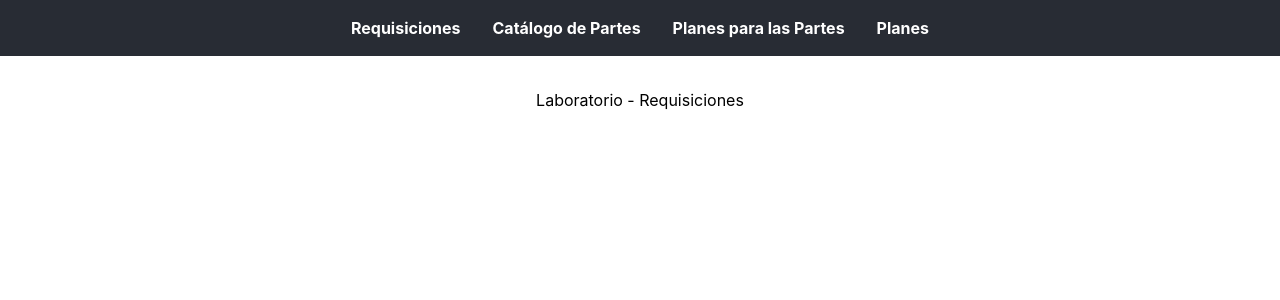
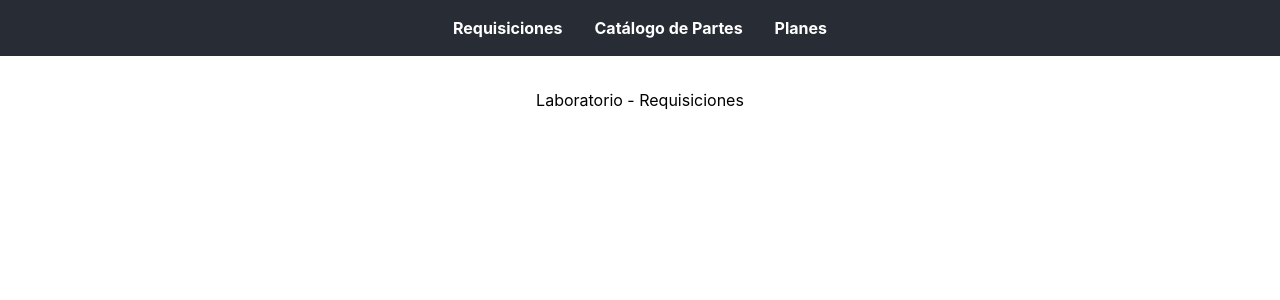
Before and after one commit to JeyphLara/FrontEquipoX, a React (Create React App) app: page / in a window 1280 px wide. Shown: the top 300 px of the page. Built offline with nearby package versions, Linux system fonts and the light colour scheme.

Commit message:
1. Cambio de nombre de DockerFile 2. Ajuste de configuracion  de dockerfile 3. Se borra entrada menu que no se usa

```diff
--- a/src/App.tsx
+++ b/src/App.tsx
@@ -24,7 +24,6 @@ function App() {
         <ul className="nav-links">
           <li><Link to="/requisiciones">Requisiciones</Link></li>
           <li><Link to="/catalogo-partes">Catálogo de Partes</Link></li>
-          <li><Link to="/planes-partes">Planes para las Partes</Link></li>
           <li><Link to="/planes">Planes</Link></li>
         </ul>
       </nav>
@@ -33,11 +32,10 @@ function App() {
         <Routes>
           <Route path="/requisiciones" element={<CrearRequisicionForm />} />
           <Route path="/catalogo-partes" element={<Partes />} />
-          <Route path="/planes-partes" element={<CrearRequisicionForm />} />
           <Route path="/planes" element={<PlanPage />} />
         </Routes>
       </div>
-<ToastContainer/>
+      <ToastContainer />
     </div>
 
   );
```
Also changed, not shown: 1 other file (tests, documents, lock files or other folders).
